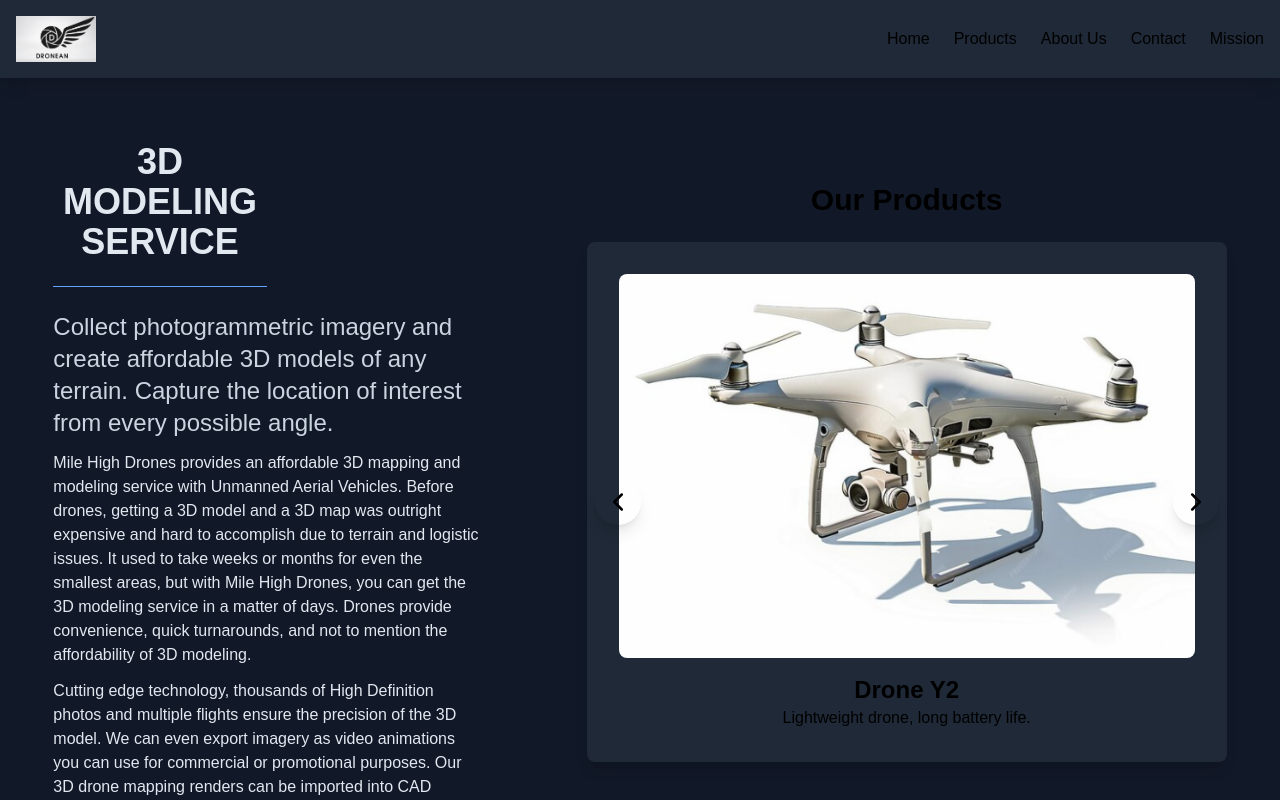
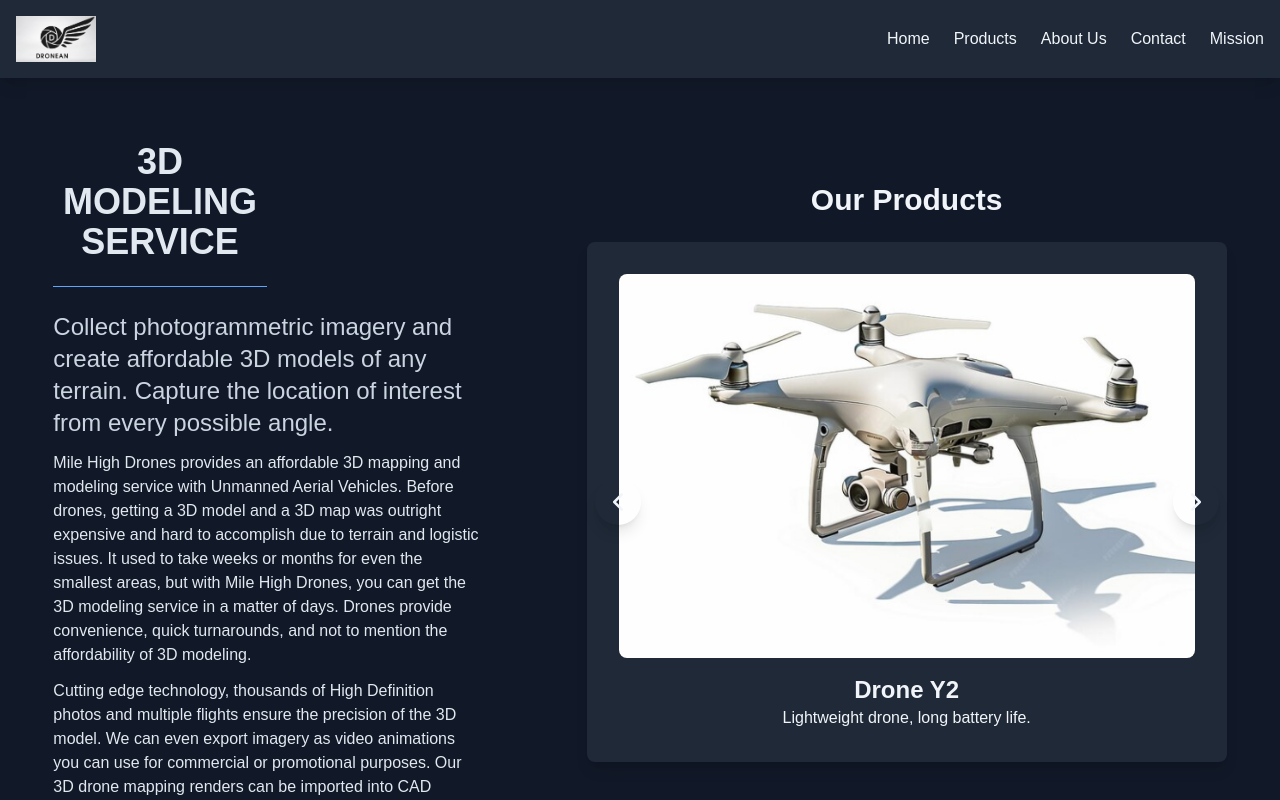
Before and after one commit to kenny268/drone-store, a Next.js app: page / in a window 1280 px wide. Shown: the top 800 px of the page. Built offline with nearby package versions, Linux system fonts and the light colour scheme.

Commit message:
text color changed to white

```diff
--- a/app/layout.js
+++ b/app/layout.js
@@ -21,7 +21,7 @@
   return (
     <html lang="en">
       <body
-        className={`${geistSans.variable} ${geistMono.variable} antialiased bg-gray-900`}
+        className={`${geistSans.variable} ${geistMono.variable} antialiased bg-gray-900 text-slate-100`}
       >
         {children}
       </body>
```
